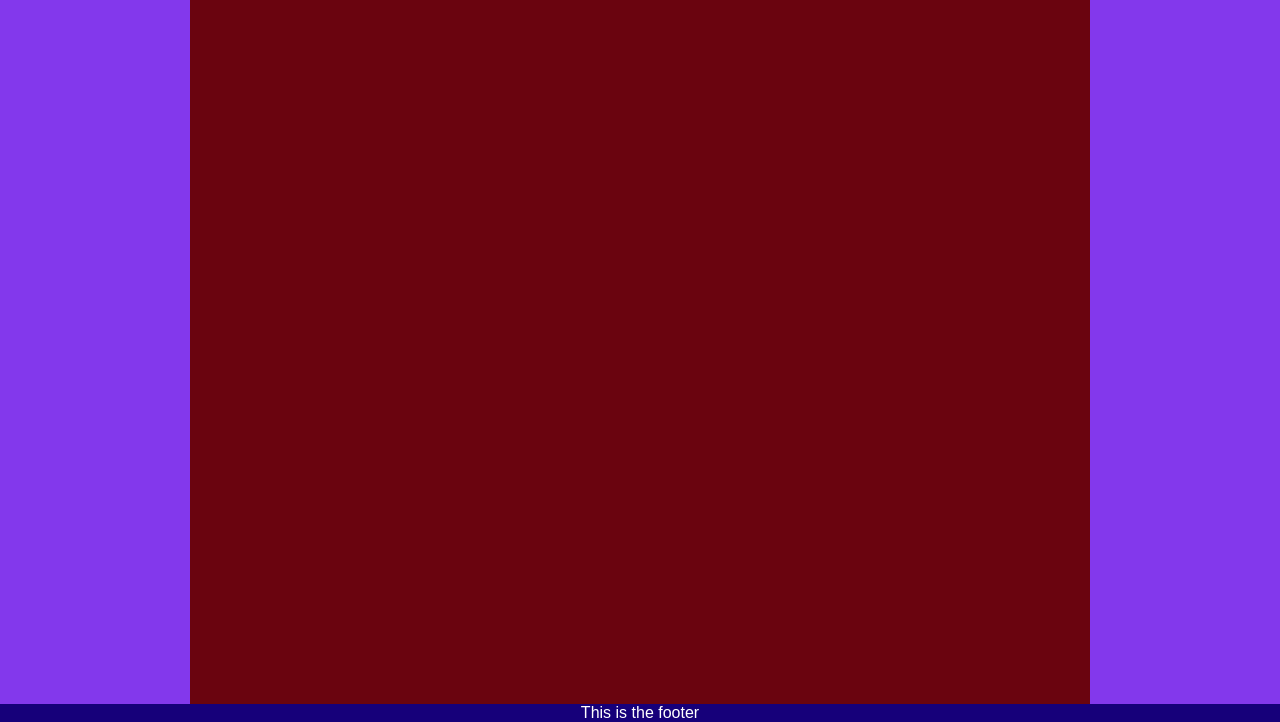
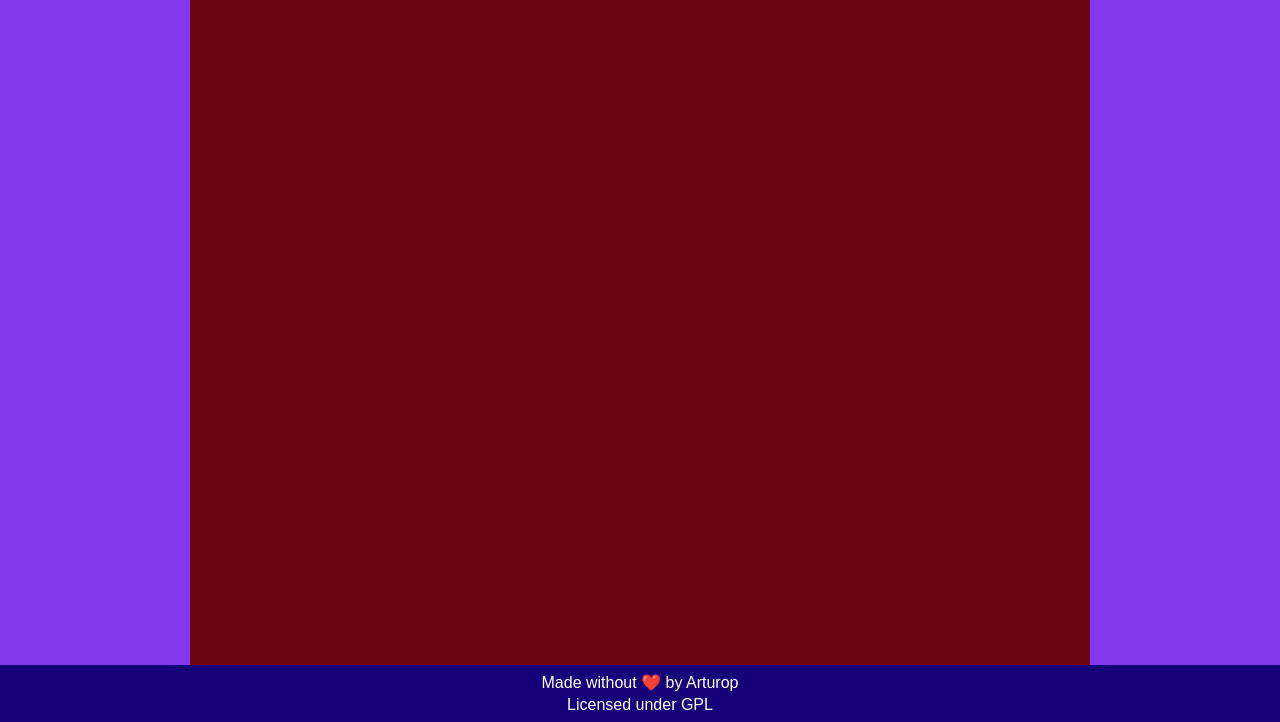
Before and after one commit to arturopstem/library, a website: page index.html in a window 1280 px wide. Shown: the part 78-800 px from the top of the page. Drawn offline with Linux system fonts and the light colour scheme.

Commit message:
Update Footer content and its layout

```diff
--- a/index.html
+++ b/index.html
@@ -75,6 +75,9 @@
     <main class="main">
       <div class="library"></div>
     </main>
-    <footer class="footer">This is the footer</footer>
+    <footer class="footer">
+      <p>Made without ❤️ by Arturop</p>
+      <p>Licensed under GPL</p>
+    </footer>
   </body>
 </html>
--- a/style.css
+++ b/style.css
@@ -151,7 +151,12 @@ menu {
 /* ___Footer___ */
 .footer {
   background-color: #16007a;
-  text-align: center;
+  padding: 0.5rem;
+  display: flex;
+  flex-direction: column;
+  justify-content: center;
+  align-items: center;
+  gap: 0.25rem;
 }
 
 /* ___Scrollbar___ */
```
